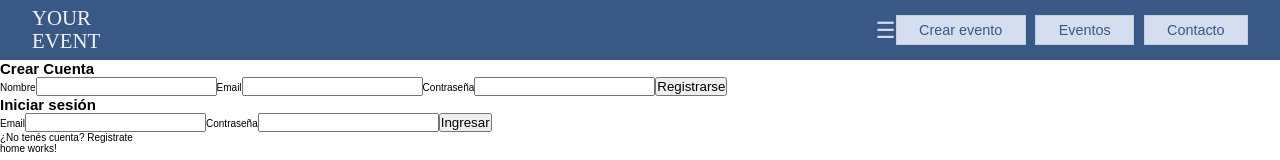
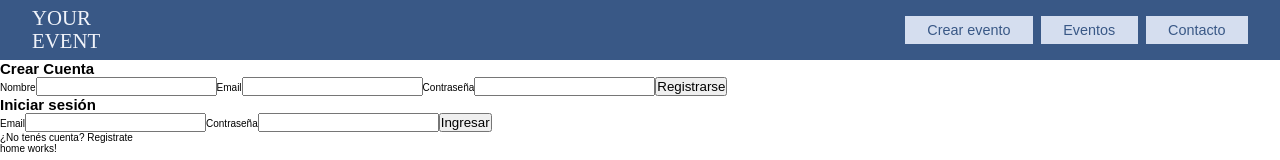
Before and after one commit to gero-jerpi/Organizador-de-eventos, an Angular app: page / in a window 1280 px wide. Shown: the top 160 px of the page. Built offline with nearby package versions, Linux system fonts and the light colour scheme; data requests are answered from the project's data file.

Commit message:
menu v
menu visible desde mobile, menu no visible desde pc

```diff
--- a/src/app/components/header-user/header-user.css
+++ b/src/app/components/header-user/header-user.css
@@ -1,11 +1,15 @@
 .header {
   display: flex;
   align-items: center;
-  justify-content: space-between;
+  justify-content: flex-start;
   background: #395886;
   padding: 0.5rem 2rem;
   height: 60px;
   box-sizing: border-box;
+}
+
+.logo {
+  order: 0;
 }
 
 .logo a {
@@ -19,9 +23,11 @@
 }
 
 .nav {
+  order: 1;
   display: flex;
   align-items: center;
-  gap: 0.6rem;
+  gap: 0.5rem;
+  margin-left: auto;
 }
 
 .nav a {
@@ -31,41 +37,52 @@
   color: #395886;
   font-size: 0.9rem;
   border-radius: 0;
-  border: 1px solid #c2cde0;
+  border: none;
   white-space: nowrap;
 }
 
 .menu-toggle {
+  order: 2;
+  display: none;
   border: none;
   background: transparent;
   font-size: 1.4rem;
   color: #d5deef;
   cursor: pointer;
-  margin-left: auto;
+  margin-left: 0.5rem;
 }
 
 @media (max-width: 768px) {
   .header {
     padding: 0.5rem 1rem;
+    position: relative;
   }
+
   .nav {
     position: absolute;
     top: 60px;
+    left: 0;
     right: 0;
-    left: 0;
     background: #395886;
-    padding: 0.7rem 1rem;
+    padding: 0.5rem 1rem;
     flex-direction: column;
     gap: 0.5rem;
     display: none;
+    margin-left: 0;
+    align-items: flex-start;
   }
 
   .nav a {
-    width: 100%;
-    text-align: center;
+    width: auto;
+    text-align: left;
   }
 
   .nav.open {
     display: flex;
   }
+
+  .menu-toggle {
+    margin-left: auto;
+    display: block;
+  }
 }
```
Also changed, not shown: src/app/components/header-admin/header-admin.css (+15 -1 lines).
